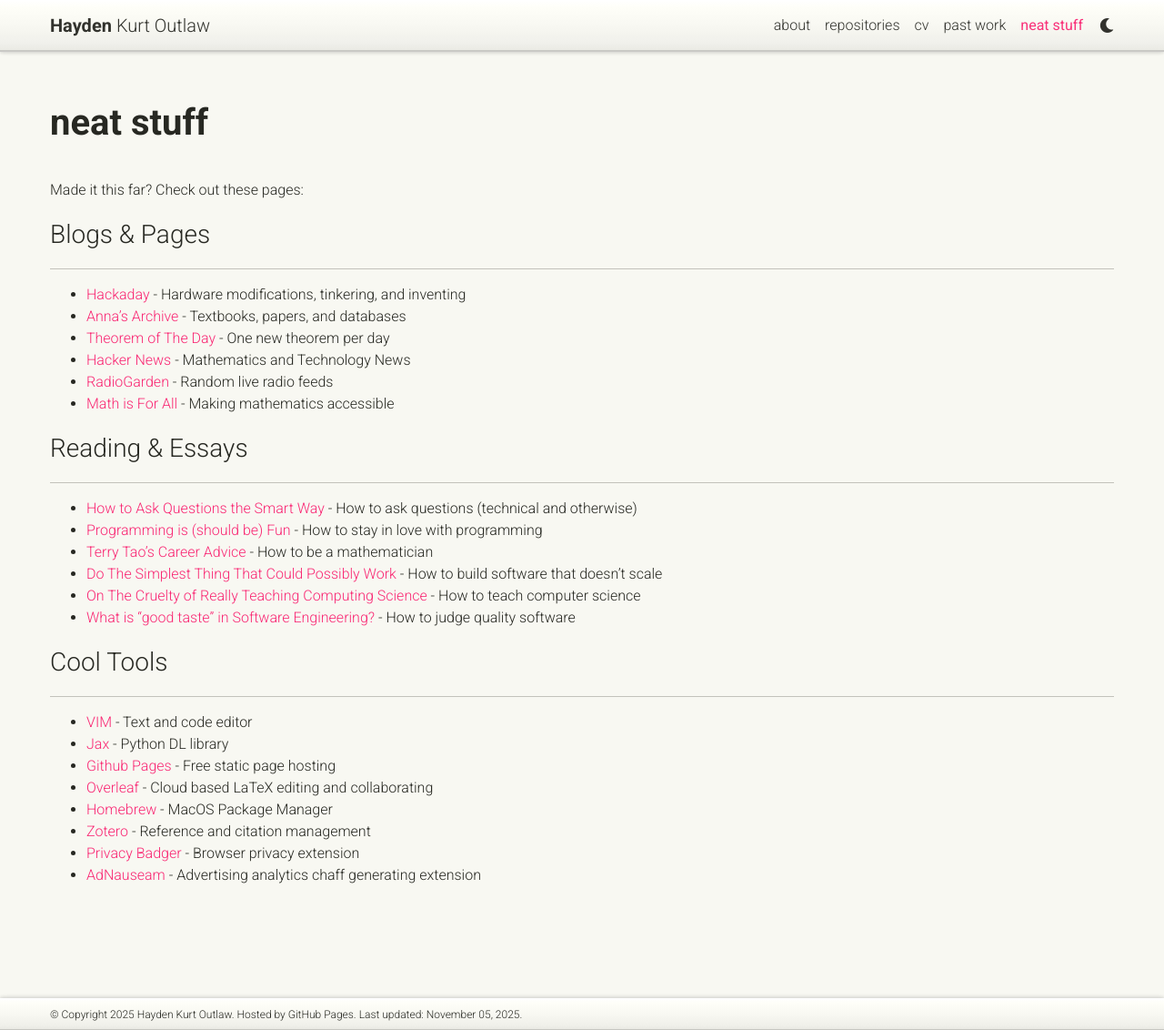
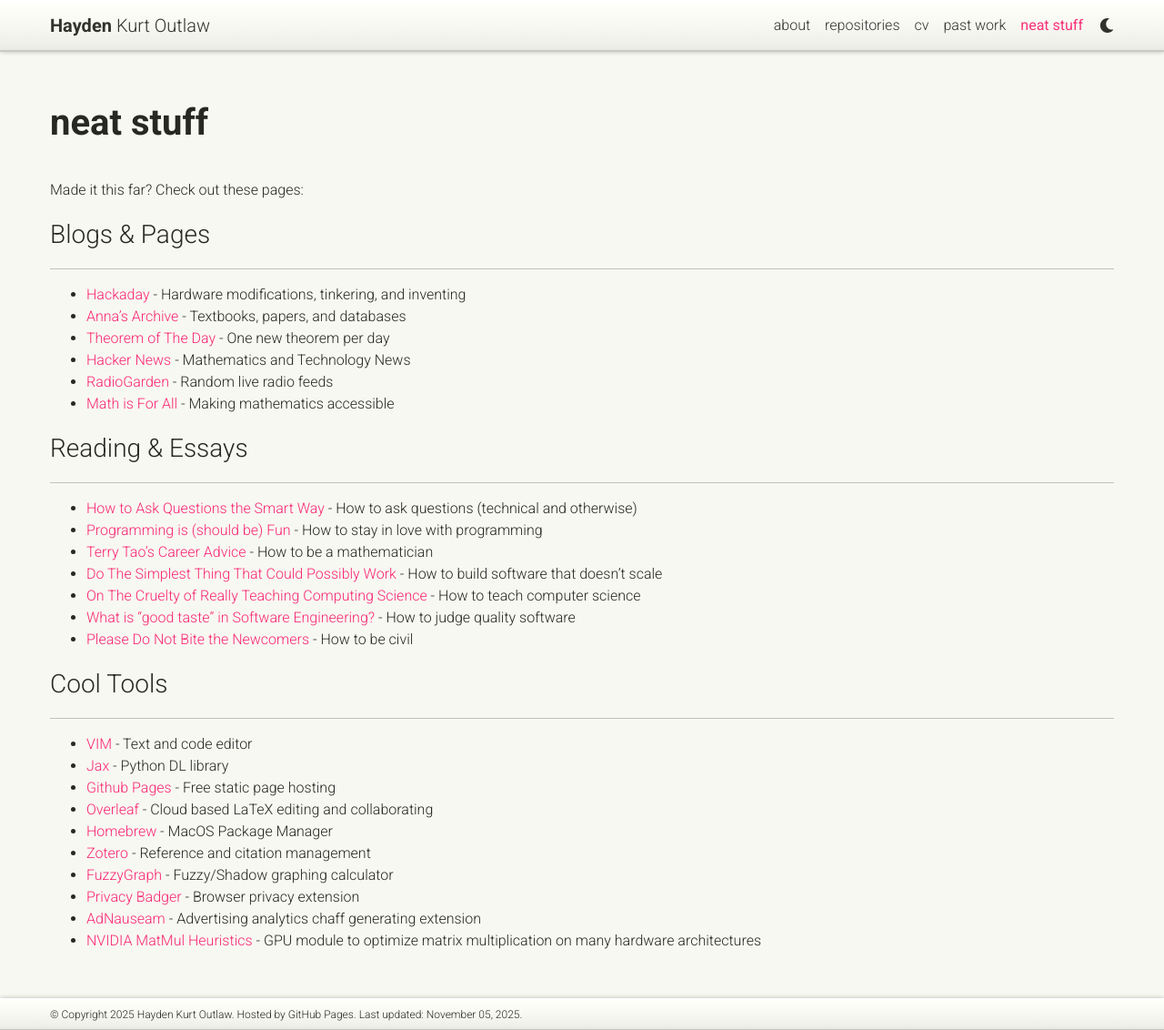
Before and after one commit to outlawhayden/outlawhayden.github.io, a Jekyll site: the page built from _pages/neat-stuff.md, in a window 1280 px wide and 1132 px high. Shown: the whole window at 91% size. Built offline with Jekyll 4.4.1, drawn with Linux system fonts in a browser that asks for light colours; comment, search, counter and statistics services are not loaded; a style sheet for code colours, icons or effects is not loaded.

Commit message:
some neat stuff

```diff
--- a/_pages/neat-stuff.md
+++ b/_pages/neat-stuff.md
@@ -8,7 +8,9 @@
 ---
 Made it this far? Check out these pages:
 ### Blogs & Pages
+
 --------------------
+
 - [Hackaday](https://hackaday.com/) - Hardware modifications, tinkering, and inventing
 - [Anna's Archive](https://annas-archive.org/) - Textbooks, papers, and databases
 - [Theorem of The Day](https://www.theoremoftheday.org/) - One new theorem per day
@@ -17,21 +19,28 @@
 - [Math is For All](https://mathisforall.com/) - Making mathematics accessible
 
 ### Reading & Essays
+
 --------------------
+
 - [How to Ask Questions the Smart Way](http://www.catb.org/esr/faqs/smart-questions.html) - How to ask questions (technical and otherwise)
 - [Programming is (should be) Fun](https://www.youtube.com/watch?v=2MYzvQ1v8Ww) - How to stay in love with programming
 - [Terry Tao's Career Advice](https://terrytao.wordpress.com/career-advice/) - How to be a mathematician
 - [Do The Simplest Thing That Could Possibly Work](https://www.seangoedecke.com/the-simplest-thing-that-could-possibly-work/) - How to build software that doesn't scale
 - [On The Cruelty of Really Teaching Computing Science](https://www.cs.utexas.edu/~EWD/transcriptions/EWD10xx/EWD1036.html) - How to teach computer science
 - [What is "good taste" in Software Engineering?](https://www.seangoedecke.com/taste/) - How to judge quality software
+- [Please Do Not Bite the Newcomers](https://en.wikipedia.org/wiki/Wikipedia:Please_do_not_bite_the_newcomers) - How to be civil
 
 ### Cool Tools
+
 --------------------
+
 - [VIM](https://www.vim.org/) - Text and code editor
 - [Jax](https://github.com/jax-ml/jax) - Python DL library
 - [Github Pages](https://docs.github.com/en/pages) - Free static page hosting
 - [Overleaf](https://www.overleaf.com/project) - Cloud based LaTeX editing and collaborating
 - [Homebrew](https://brew.sh/) - MacOS Package Manager
 - [Zotero](https://www.zotero.org/) - Reference and citation management
+- [FuzzyGraph](https://fuzzygraph.com/) - Fuzzy/Shadow graphing calculator
 - [Privacy Badger](https://privacybadger.org/#What-is-Privacy-Badger) - Browser privacy extension
 - [AdNauseam](https://adnauseam.io/) - Advertising analytics chaff generating extension
+- [NVIDIA MatMul Heuristics](https://docs.nvidia.com/cuda/nvidia-matmul-heuristics/) - GPU module to optimize matrix multiplication on many hardware architectures
```
